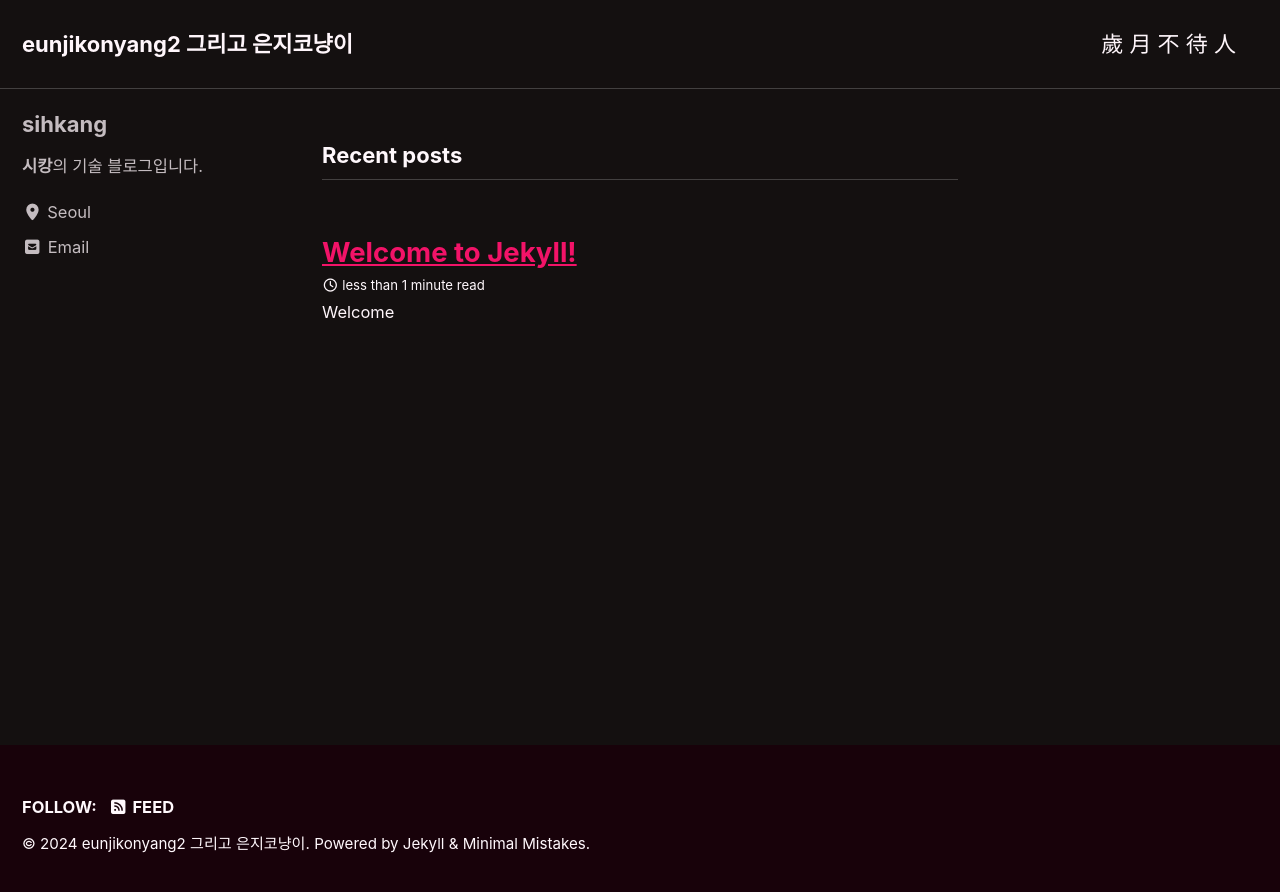
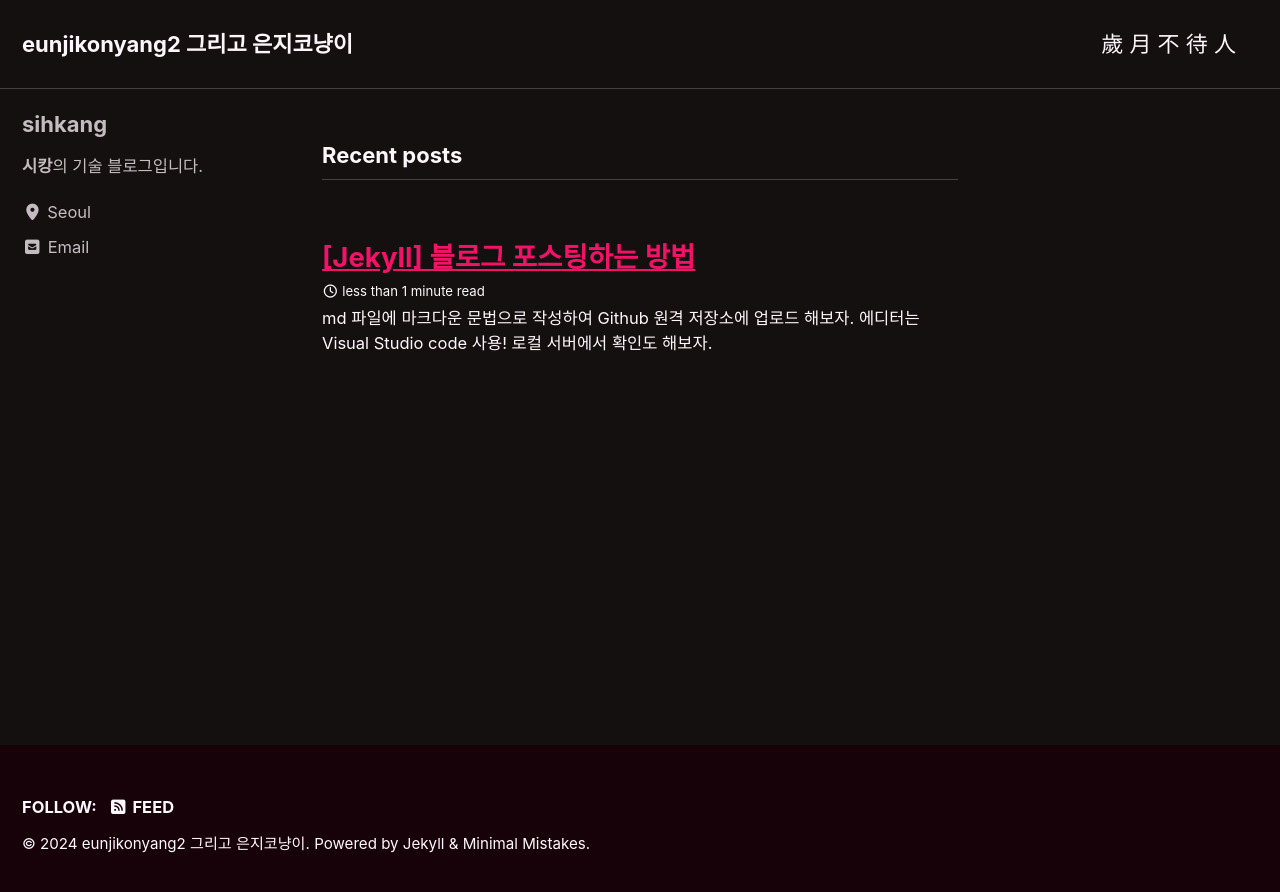
Before and after one commit to sihkang/sihkang.github.io, a Jekyll site: the page built from index.html, in a window 1280 px wide. Shown: the top 892 px of the page. Built offline with Jekyll 4.4.1, drawn with Linux system fonts in a browser that asks for light colours; cached includes are drawn as plain includes; the list of posts is cut into pages by our own code.

Commit message:
test for post

```diff
--- a/_posts/2024-06-03-Hello-World!.md
+++ b/_posts/2024-06-03-Hello-World!.md
@@ -1,19 +1,16 @@
 ---
-layout: post
-title:  "Welcome to Jekyll!"
+title:  "[Jekyll] 블로그 포스팅하는 방법"
+excerpt: "md 파일에 마크다운 문법으로 작성하여 Github 원격 저장소에 업로드 해보자. 에디터는 Visual Studio code 사용! 로컬 서버에서 확인도 해보자. "
+
+categories:
+  - Blog
+tags:
+  - [Blog, jekyll, Github, Git]
+
+toc: true
+toc_sticky: true
+
+date: 2024-06-03
+last_modified_at: 2024-06-03
 ---
-
-# Welcome
-
-**Hello world**, this is my first Jekyll blog post.
-
-I hope you like it!
-#Hello, world!
-I don't know **WHAT SHOULD I DO"
-아 그저 어렵다.
-그러나 재밌다.
-하지만 빡친다.
-그럼에도 즐겁다.
-이것은 포스팅 테스트.
-
 ![My helpful screenshot](/assets/yadon.png)
```
